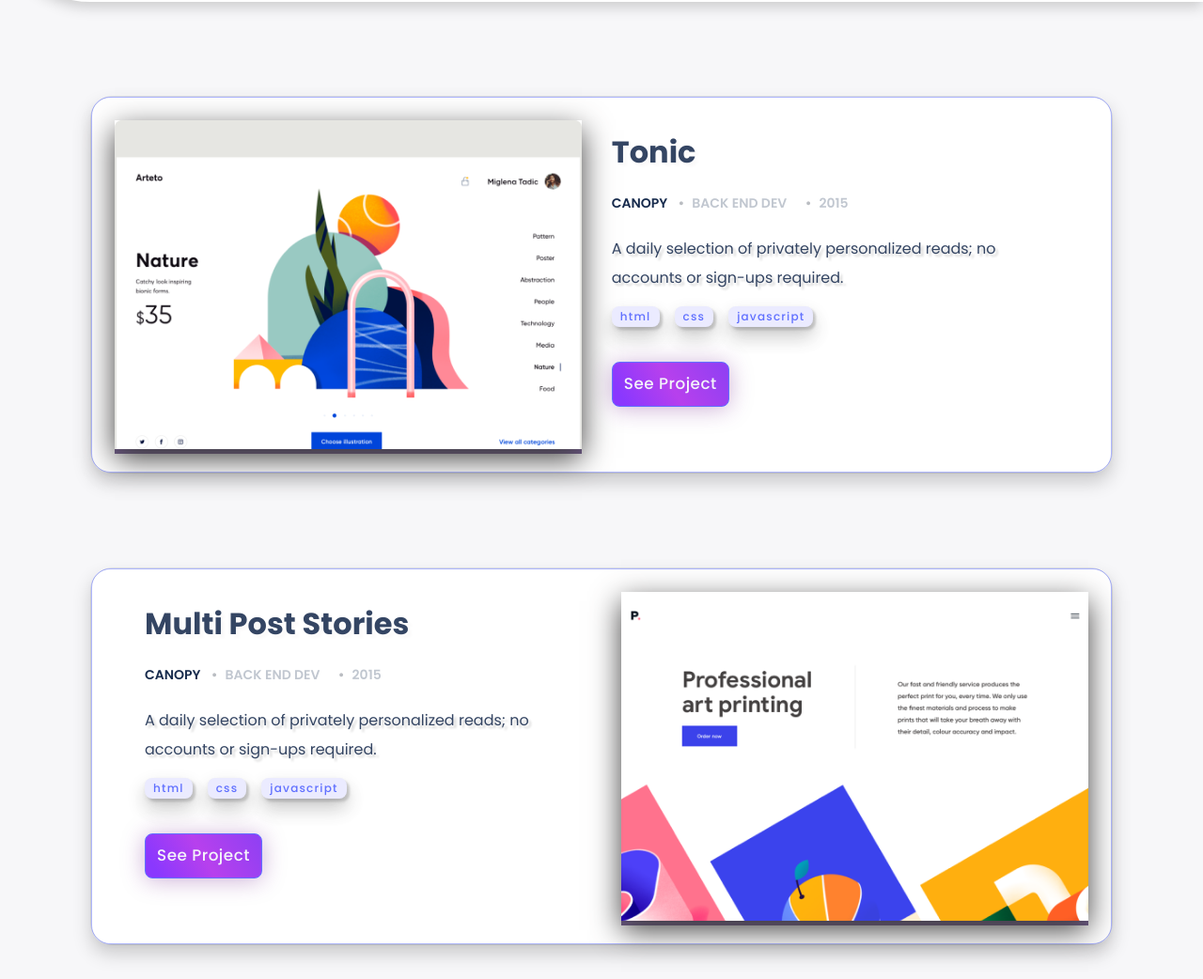
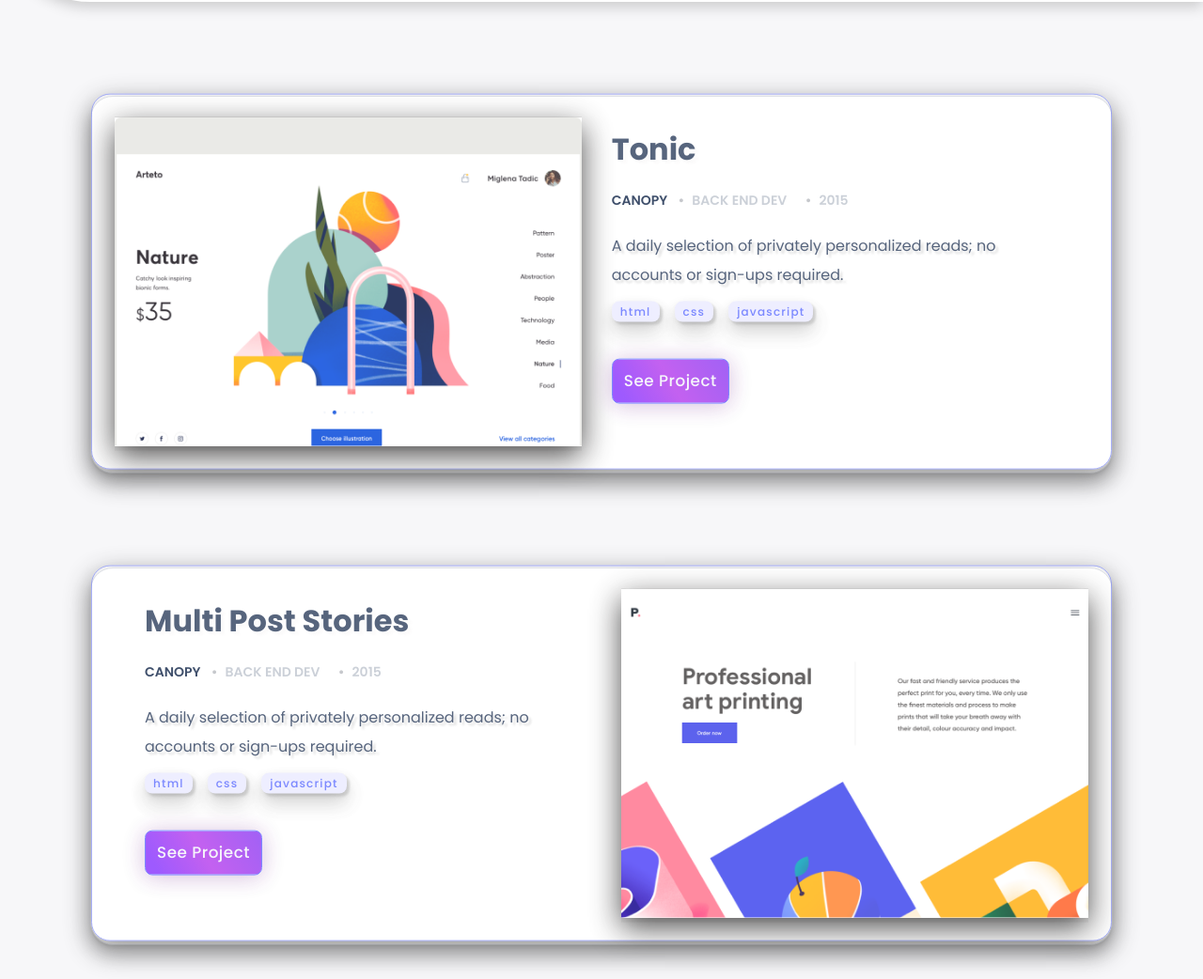
Before and after one commit to sharminkhan0/My-Portfolio, a website: page index.html in a window 1280 px wide. Shown: the part 848-1890 px from the top of the page at 94% size. Drawn offline with Linux system fonts and the light colour scheme.

Commit message:
Modify pop-up.css file

```diff
--- a/pop-up.css
+++ b/pop-up.css
@@ -35,6 +35,7 @@ work-section
   padding-right: 0.5rem;
 }
 
+.animate__animated.animate__rotate,
 .animate__animated.animate__fadeIn,
 .animate__animated.animate__zoomIn {
   --animate-duration: 2.5s;
@@ -49,8 +50,14 @@ work-section
 
 .card{
   background-color: white;
-  border: 1px solid #dfe1e6;
+  border: 1px solid #4f60f982;
   border-radius: 16px;
+  animation: Fade-in cubic-bezier(0.755, 0.05, 0.855, 0.07) ease-in-out;
+  box-shadow: 0 10px 20px rgba(0, 0, 0, 0.19), 0 3px 4px rgb(159 158 158 / 15%);
+}
+.card:hover {
+  box-shadow: 0 10px 30px 0 #8c38fe, 0 5px 0 0 #9c66e5;
+  transform: translateY(-7px);
 }
 
 .card:first-child {
@@ -62,7 +69,7 @@ work-section
 }
 
 .inner-card {
-  box-shadow: 0 10px 20px rgba(0, 0, 0, 0.19), 0 3px 4px rgb(159 158 158 / 6%);
+  box-shadow: 0 10px 30px rgba(18, 17, 17, 0.5), 0 5px 0 0 rgb(159 158 158 / 15%);
   border-radius: 20px;
   padding: 12px;
   display: flex;
@@ -70,21 +77,30 @@ work-section
   flex-direction: column;
   align-items: center;
   justify-content: center;
-  border: 1px solid #e3e3e3;
   transition: all 0.5s ease;
-  border: 1px solid #6070ff82;
+  border: 1px solid #3145f582;
+  animation: zoom-in 7s ease-in-out;
 }
 
 .inner-card:hover {
   cursor: text;
-  border: 1px solid #6070ff82;
-  transform: scale(1.01);
+  border: 1px solid #3145f582;
+  transform: scale(1.02);
   transition: all 1.5s ease-in-out;
   animation-name: zoom-in;
   animation-duration: 0.5s;
   animation-fill-mode: forwards;
-  box-shadow: 0 10px 20px rgba(0, 0, 0, 0.19), 0 3px 4px rgb(159 158 158 / 15%);
+  box-shadow: 0 10px 30px rgba(18, 17, 17, 0.9), 0 5px 0 0 rgb(159 158 158 / 15%);
   background: #ffffff;
+}
+
+@keyframes rotate {
+  0% {
+    transform: rotate(0);
+  }
+  100% {
+    transform: rotate(360deg);
+  }
 }
 
 .card-img,
@@ -92,24 +108,17 @@ work-section
   width: 100%;
   overflow: hidden;
   position: relative;
-  animation-name: zoom-in;
-  animation-duration: 0.7s;
-  animation-fill-mode: forwards;
-  transition: all 1.5s ease-in-out;
+  animation-name: rotate;
+  animation-duration: 1.5s;
   cursor: pointer;
-  animation-name: zoom-in;
-  animation-duration: 0.5s;
-  animation-fill-mode: forwards;
-  box-shadow: 0 10px 20px rgba(0, 0, 0, 0.19), 0 3px 4px rgb(159 158 158 / 15%);
+  box-shadow: 0 10px 30px rgba(0, 0, 0, 0.9), 0 5px 0 0 rgb(159 158 158 / 15%);
 }
 
 .card-img,
 .inner-card-img:hover {
-  animation-name: zoom-in;
-  animation-duration: 0.7s;
-  animation-fill-mode: forwards;
-  transition: all 1.5s ease-in-out;
-  box-shadow: 0 10px 30px 0 #403f3f, 0 5px 0 0 #6e578c;
+  animation-name: rotate;
+  animation-duration: 1.7s;
+  box-shadow: 0 10px 30px rgba(18, 17, 17, 0.9), 0 5px 0 0 rgb(159 158 158 / 15%);
 }
 
 .card-details {
@@ -180,7 +189,7 @@ work-section
   filter: drop-shadow(3px 3px 1px rgb(211 211 211));
   z-index: 1;
   cursor: pointer;
-  transform:translateY(-5px);
+  transform:translateY(-7px);
 }
 
 
@@ -272,7 +281,7 @@ work-section
   border: 1px solid #6070ff;
   box-shadow: 0 0.5em 1em #4053fc3d;
   box-shadow: 0 10px 30px 0 #8c38fe, 0 5px 0 0 #9c66e5;
-  transform:translateY(-5px);
+  transform:translateY(-7px);
   animation-name: zoom-in;
 }
 
@@ -354,7 +363,7 @@ work-section
   z-index: 10000;
   right: 1rem;
   left: 1rem;
-  transition: all 0.4s ease;
+  transition: all 0.5s ease;
   transition: all 600ms cubic-bezier(0.55, 0.055, 0.675, 0.19);
 }
 
--- a/styles.css
+++ b/styles.css
@@ -237,6 +237,7 @@ header {
 }
 
 .navbar-link:hover {
+  font-weight: 700;
   color:  #703dc3;
   text-decoration: underline;
   transform: scale(1.07);
@@ -384,6 +385,7 @@ main {
 }
 
 .heading-connect:hover {
+  font-weight: 700;
   color:  #703dc3;
   text-decoration: underline;
   transform: scale(1.07);
```
